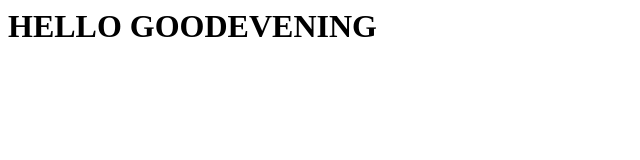
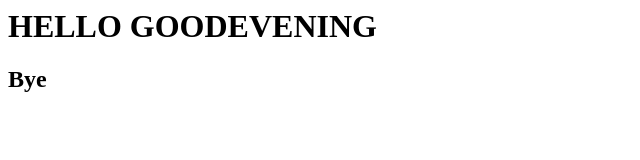
Before and after one commit to Yadavmahesh7/fortunecloud-IT22oct, a plain HTML site: page index.html in a window 1280 px wide. Shown: the full height of the page, 0-640 px from the left. Drawn offline with Linux system fonts and the light colour scheme.

Commit message:
Update file

```diff
--- a/index.html
+++ b/index.html
@@ -1,5 +1,6 @@
 <html>
 <body>
 <h1>HELLO GOODEVENING</h1>
+  <H2>Bye</H2>
 </body>
 </html>
```
